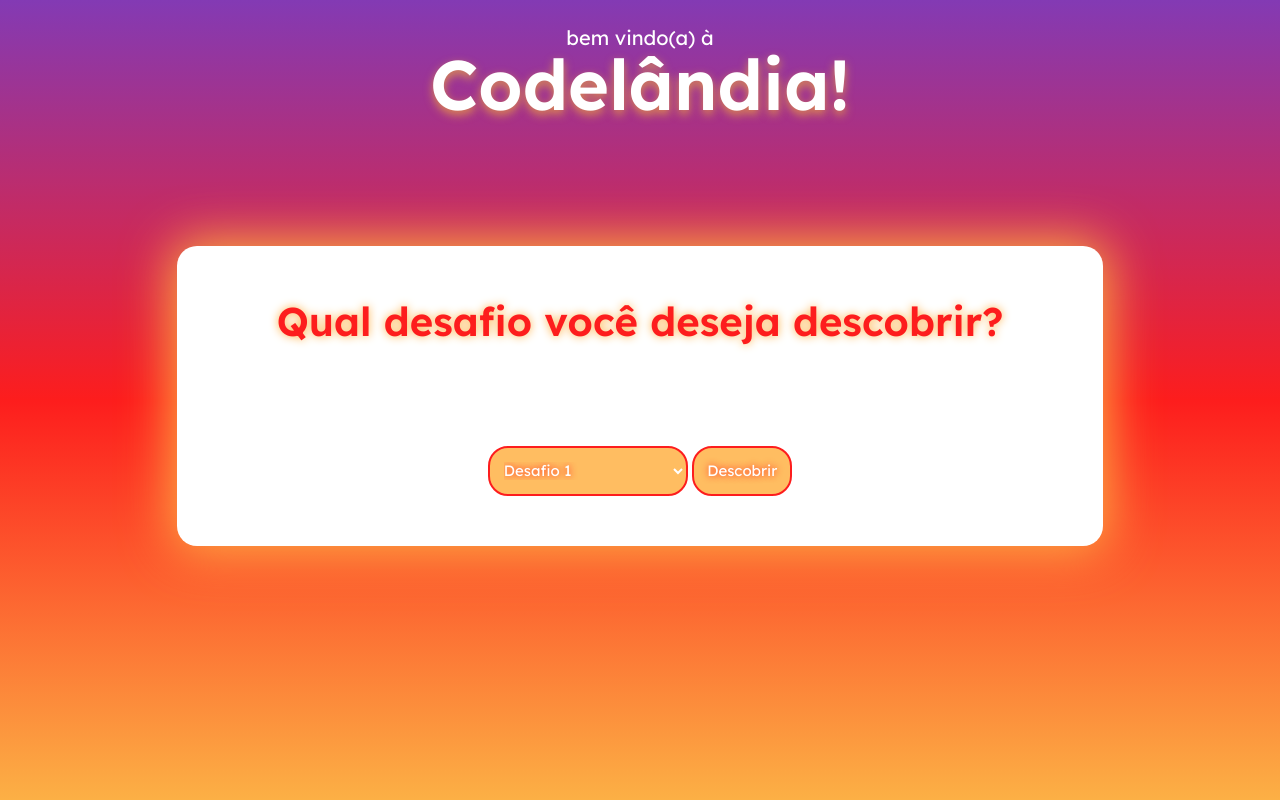
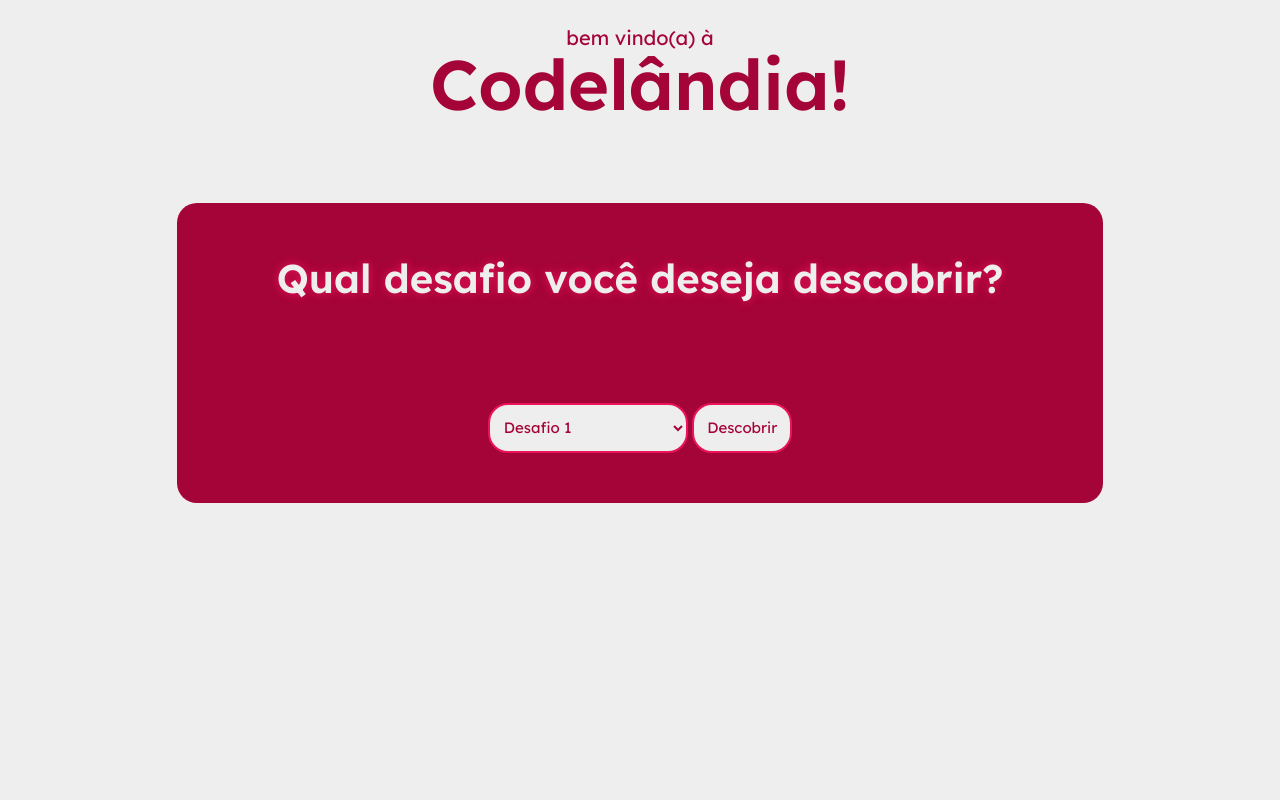
Before and after one commit to phmagalhaes/Codelandia_Projetos, a plain HTML site: page index.html in a window 1280 px wide. Drawn offline with Linux system fonts and the light colour scheme.

Commit message:
Update style.css

```diff
--- a/style.css
+++ b/style.css
@@ -6,8 +6,7 @@
 }
 body {
   min-height: 100vh;
-  background: rgb(131,58,180);
-background: linear-gradient(180deg, rgba(131,58,180,1) 0%, rgba(253,29,29,1) 50%, rgba(252,176,69,1) 100%);
+  background: #eeeeee;
 }
 
 .header_content{
@@ -18,16 +17,16 @@ background: linear-gradient(180deg, rgba(131,58,180,1) 0%, rgba(253,29,29,1) 50%
     padding: 25px 0;
 }
 .header_content_subtitle{
-    color: white;
+    color: #A50438;
     font-size: 20px;
     margin-bottom: -10px;
 }
 .header_content_title{
     font-family: "Saira";
     font-weight: 600;
-    color: white;
+    color: #A50438;
     font-size: 70px;
-    text-shadow: 0px 4px 10px rgba(253, 187, 45, 0.651);
+
 }
 
 .main_content{
@@ -35,23 +34,21 @@ background: linear-gradient(180deg, rgba(131,58,180,1) 0%, rgba(253,29,29,1) 50%
     align-items: center;
     justify-content: center;
     width: 100%;
-    height: 50ch;
+    height: 50vh;
 }
-
 .main_content_form{
-    background: white;
+    background: #A50438;
     padding: 50px 100px;
     border-radius: 20px;
     display: flex;
     flex-direction: column;
     align-items: center;
-    box-shadow: 0px 0px 50px 5px rgba(252,176,69,1);
 }
 .main_content_form p{
     font-size: 40px;
     font-weight: 600;
-    color: rgba(253,29,29,1);
-    text-shadow: 0px 0px 10px rgba(252,176,69,1);
+    color: #eeeeee;
+    text-shadow: 0px 0px 10px #EC135A;
 }
 .main_content_form form{
     margin-top: 100px;
@@ -61,15 +58,14 @@ background: linear-gradient(180deg, rgba(131,58,180,1) 0%, rgba(253,29,29,1) 50%
     height: 50px;
     border-radius: 20px;
     padding: 10px;
-    border: 2px solid rgba(253,29,29,1);
-    background-color: rgb(255, 189, 97);
-    color: white;
+    border: 2px solid #EC135A;
+    background-color: #eeeeee;
+    color: #A50438;
     font-size: 15px;
-    text-shadow: 0px 0px 7px rgba(253,29,29,1);
 }
 .main_content_form form button{
     width: 100px;
 }
 .main_content_form form button:hover{
-    background-color: rgb(255, 205, 134);
+    background-color: #eeeeee;
 }
```
